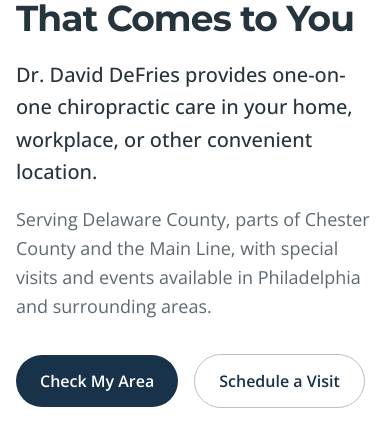
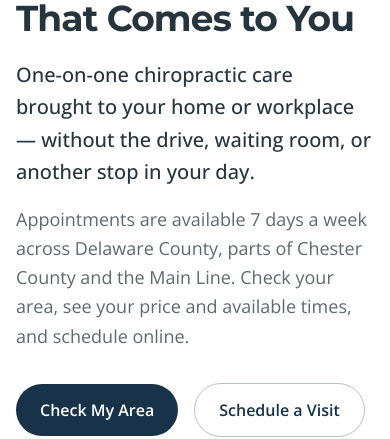
Before and after one commit to mybackcracker/gochiro-platform, a Next.js app: page / in a window 390 px wide. Shown: the part 535-974 px from the top of the page. Built offline with nearby package versions, Linux system fonts and the light colour scheme.

Commit message:
Strengthen homepage mobile care message

```diff
--- a/app/(marketing)/page.tsx
+++ b/app/(marketing)/page.tsx
@@ -63,12 +63,13 @@ export default function HomePage() {
             <div>
               <H1>Chiropractic Care That Comes to You</H1>
               <Lede className="mt-5">
-                Dr. David DeFries provides one-on-one chiropractic care in your home, workplace, or
-                other convenient location.
+                One-on-one chiropractic care brought to your home or workplace — without the drive,
+                waiting room, or another stop in your day.
               </Lede>
               <P>
-                Serving Delaware County, parts of Chester County and the Main Line, with special
-                visits and events available in Philadelphia and surrounding areas.
+                Appointments are available 7 days a week across Delaware County, parts of Chester
+                County and the Main Line. Check your area, see your price and available times, and
+                schedule online.
               </P>
               <div className="mt-8 flex flex-wrap items-center gap-4">
                 <CTAButton href="#service-area">Check My Area</CTAButton>
```
